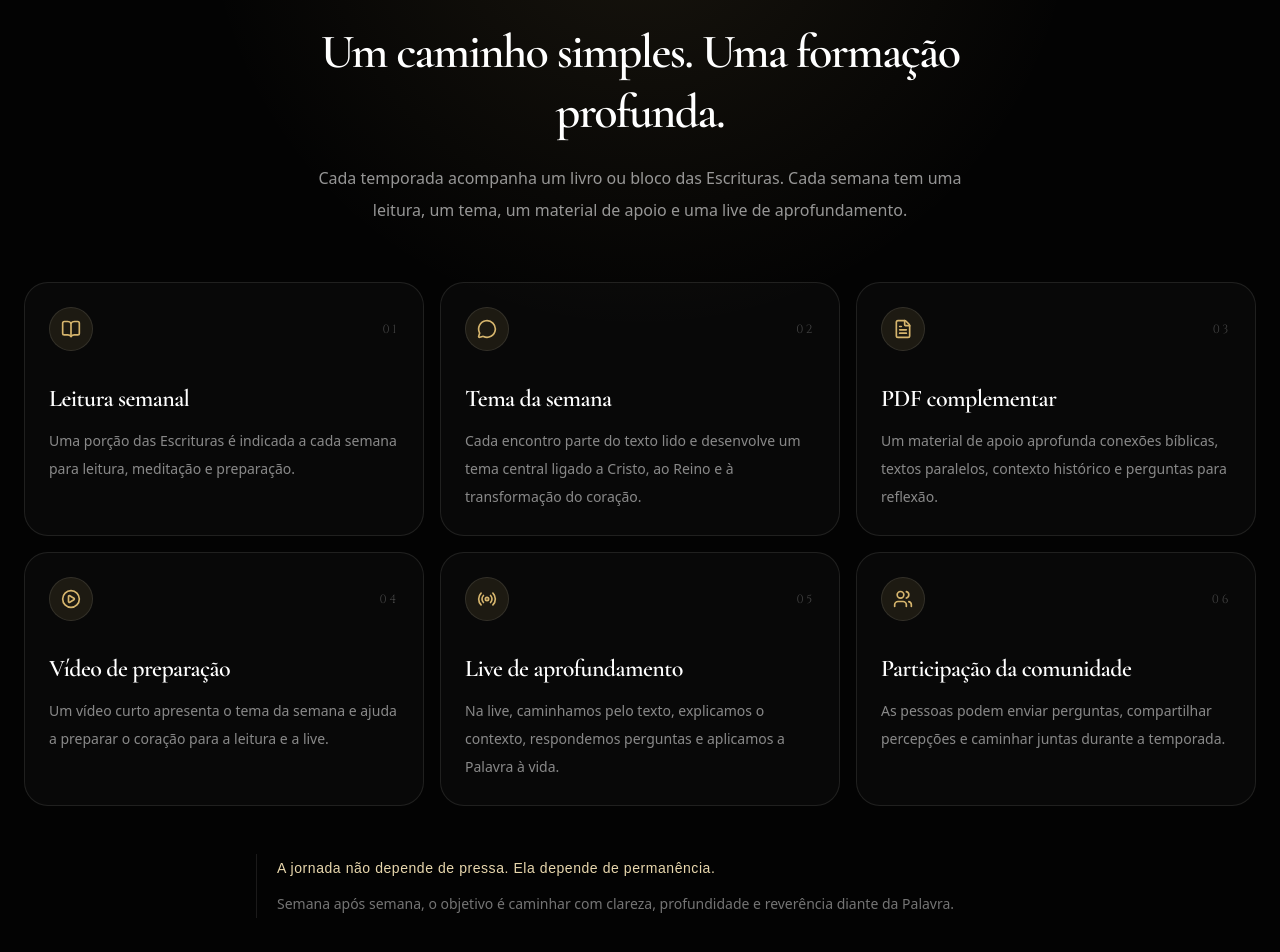
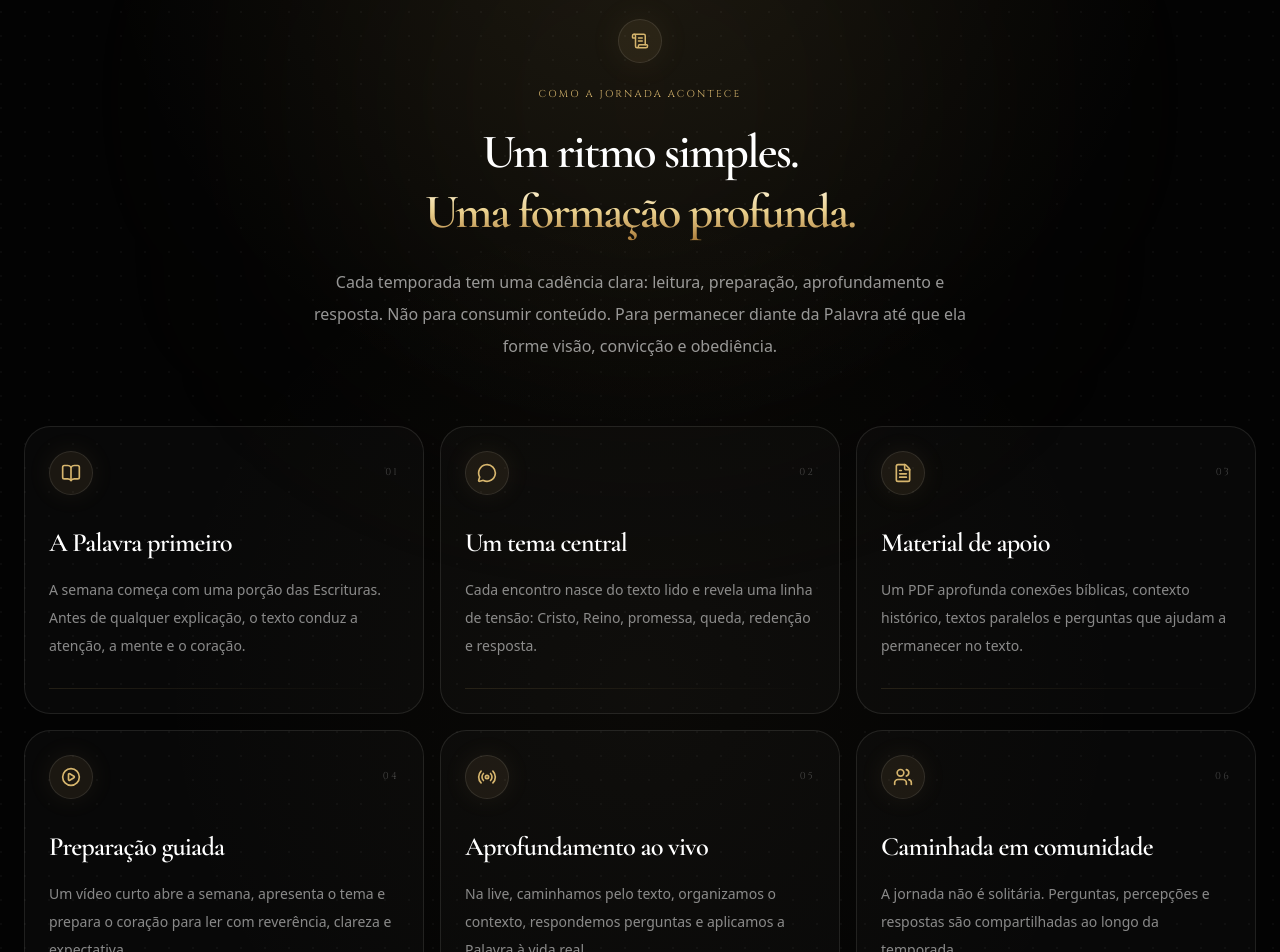
Before and after one commit to MarcoFranca/trazendooreino, a Next.js app: page / in a window 1280 px wide. Shown: the part 3560-4512 px from the top of the page. Built offline with nearby package versions, Linux system fonts and the light colour scheme; a web font is replaced by a local one.

Commit message:
melhoria da sessão como funciona

```diff
--- a/src/components/how-it-works-section.tsx
+++ b/src/components/how-it-works-section.tsx
@@ -4,48 +4,57 @@ import {
   MessageCircle,
   PlayCircle,
   Radio,
+  ScrollText,
   Users,
 } from "lucide-react";
 
 const steps = [
   {
-    title: "Leitura semanal",
-    text: "Uma porção das Escrituras é indicada a cada semana para leitura, meditação e preparação.",
+    title: "A Palavra primeiro",
+    text: "A semana começa com uma porção das Escrituras. Antes de qualquer explicação, o texto conduz a atenção, a mente e o coração.",
     icon: BookOpen,
   },
   {
-    title: "Tema da semana",
-    text: "Cada encontro parte do texto lido e desenvolve um tema central ligado a Cristo, ao Reino e à transformação do coração.",
+    title: "Um tema central",
+    text: "Cada encontro nasce do texto lido e revela uma linha de tensão: Cristo, Reino, promessa, queda, redenção e resposta.",
     icon: MessageCircle,
   },
   {
-    title: "PDF complementar",
-    text: "Um material de apoio aprofunda conexões bíblicas, textos paralelos, contexto histórico e perguntas para reflexão.",
+    title: "Material de apoio",
+    text: "Um PDF aprofunda conexões bíblicas, contexto histórico, textos paralelos e perguntas que ajudam a permanecer no texto.",
     icon: FileText,
   },
   {
-    title: "Vídeo de preparação",
-    text: "Um vídeo curto apresenta o tema da semana e ajuda a preparar o coração para a leitura e a live.",
+    title: "Preparação guiada",
+    text: "Um vídeo curto abre a semana, apresenta o tema e prepara o coração para ler com reverência, clareza e expectativa.",
     icon: PlayCircle,
   },
   {
-    title: "Live de aprofundamento",
-    text: "Na live, caminhamos pelo texto, explicamos o contexto, respondemos perguntas e aplicamos a Palavra à vida.",
+    title: "Aprofundamento ao vivo",
+    text: "Na live, caminhamos pelo texto, organizamos o contexto, respondemos perguntas e aplicamos a Palavra à vida real.",
     icon: Radio,
   },
   {
-    title: "Participação da comunidade",
-    text: "As pessoas podem enviar perguntas, compartilhar percepções e caminhar juntas durante a temporada.",
+    title: "Caminhada em comunidade",
+    text: "A jornada não é solitária. Perguntas, percepções e respostas são compartilhadas ao longo da temporada.",
     icon: Users,
   },
 ];
 
 export function HowItWorksSection() {
   return (
-    <section id="como-funciona" className="relative overflow-hidden bg-[#030303] px-6 py-24 text-white">
+      <section
+          id="como-funciona"
+          className="relative overflow-hidden bg-[#030303] px-6 py-24 text-white md:py-32"
+      >
         <div
             aria-hidden
-        className="absolute inset-0 bg-[radial-gradient(circle_at_50%_0%,rgba(214,181,109,0.1),transparent_34%)]"
+            className="absolute inset-0 bg-[radial-gradient(circle_at_50%_0%,rgba(214,181,109,0.09),transparent_34%),radial-gradient(circle_at_50%_55%,rgba(214,181,109,0.035),transparent_48%)]"
+        />
+
+        <div
+            aria-hidden
+            className="absolute inset-0 opacity-[0.032] [background-image:radial-gradient(circle_at_1px_1px,white_1px,transparent_0)] [background-size:24px_24px]"
         />
 
         <div
@@ -53,66 +62,102 @@ export function HowItWorksSection() {
             className="absolute inset-x-0 top-0 h-px bg-gradient-to-r from-transparent via-[#d6b56d]/24 to-transparent"
         />
 
+        <div
+            aria-hidden
+            className="absolute left-1/2 top-0 h-[26rem] w-[34rem] -translate-x-1/2 rounded-full bg-[#d6b56d]/7 blur-[140px]"
+        />
+
         <div className="relative mx-auto max-w-7xl">
           <div className="mx-auto max-w-3xl text-center">
+            <div className="mx-auto mb-6 flex size-11 items-center justify-center rounded-full border border-[#d6b56d]/18 bg-[#d6b56d]/9 shadow-[0_0_34px_rgba(214,181,109,0.08)]">
+              <ScrollText className="size-4.5 text-[#d6b56d]" />
+            </div>
+
             <p className="sacred-inscription text-[10px] text-[#d6b56d]">
-            Como funciona
+              Como a jornada acontece
             </p>
 
-          <h2 className="font-display mt-5 text-4xl font-semibold leading-tight tracking-[-0.035em] md:text-5xl">
-            Um caminho simples. Uma formação profunda.
+            <h2 className="font-display mx-auto mt-5 max-w-3xl text-4xl font-semibold leading-tight tracking-[-0.04em] text-white md:text-5xl">
+              Um ritmo simples.
+              <span className="block bg-gradient-to-b from-[#fff7df] via-[#e9cf8c] to-[#a97935] bg-clip-text text-transparent">
+                            Uma formação profunda.
+                        </span>
             </h2>
 
-          <p className="mx-auto mt-5 max-w-2xl text-base leading-8 text-white/58">
-            Cada temporada acompanha um livro ou bloco das Escrituras. Cada
-            semana tem uma leitura, um tema, um material de apoio e uma live de
-            aprofundamento.
+            <p className="mx-auto mt-6 max-w-2xl text-base leading-8 text-white/58">
+              Cada temporada tem uma cadência clara: leitura, preparação,
+              aprofundamento e resposta. Não para consumir conteúdo. Para
+              permanecer diante da Palavra até que ela forme visão, convicção e
+              obediência.
             </p>
           </div>
 
-        <div className="mt-14 grid gap-4 md:grid-cols-2 lg:grid-cols-3">
+          <div className="mt-16 grid gap-4 md:grid-cols-2 lg:grid-cols-3">
             {steps.map(({ title, text, icon: Icon }, index) => (
                 <div
                     key={title}
-              className="group relative overflow-hidden rounded-3xl border border-white/10 bg-white/[0.025] p-6 transition duration-500 hover:border-[#d6b56d]/25 hover:bg-[#d6b56d]/[0.04]"
+                    className="group relative min-h-[16rem] overflow-hidden rounded-[1.65rem] border border-[#d6b56d]/10 bg-white/[0.022] p-6 transition duration-500 hover:border-[#d6b56d]/24 hover:bg-[#d6b56d]/[0.04]"
                 >
                   <div
                       aria-hidden
-                className="absolute inset-0 bg-[radial-gradient(circle_at_50%_0%,rgba(214,181,109,0.08),transparent_44%)] opacity-0 transition duration-500 group-hover:opacity-100"
+                      className="absolute inset-0 bg-[radial-gradient(circle_at_50%_0%,rgba(214,181,109,0.1),transparent_46%)] opacity-0 transition duration-500 group-hover:opacity-100"
+                  />
+
+                  <div
+                      aria-hidden
+                      className="absolute inset-x-7 top-0 h-px bg-gradient-to-r from-transparent via-[#d6b56d]/28 to-transparent opacity-0 transition duration-500 group-hover:opacity-100"
                   />
 
                   <div className="relative">
                     <div className="mb-8 flex items-center justify-between">
-                  <div className="flex size-11 items-center justify-center rounded-full border border-[#d6b56d]/20 bg-[#d6b56d]/10 transition group-hover:shadow-[0_0_36px_rgba(214,181,109,0.15)]">
+                      <div className="flex size-11 items-center justify-center rounded-full border border-[#d6b56d]/18 bg-[#d6b56d]/9 shadow-[0_0_26px_rgba(214,181,109,0.08)] transition group-hover:shadow-[0_0_38px_rgba(214,181,109,0.14)]">
                         <Icon className="size-5 text-[#d6b56d]" />
                       </div>
 
-                  <span className="font-sacred text-xs tracking-[0.22em] text-white/24">
+                      <span className="sacred-inscription text-[10px] text-white/24">
                                         {String(index + 1).padStart(2, "0")}
                                     </span>
                     </div>
 
-                <h3 className="font-display text-2xl font-semibold tracking-[-0.025em]">
+                    <h3 className="font-display text-[1.65rem] font-semibold leading-tight tracking-[-0.03em] text-white">
                       {title}
                     </h3>
 
-                <p className="mt-3 text-sm leading-7 text-white/52">{text}</p>
+                    <p className="mt-4 text-sm leading-7 text-white/52">
+                      {text}
+                    </p>
+
+                    <div className="mt-7 h-px w-full bg-gradient-to-r from-[#d6b56d]/24 to-transparent opacity-55" />
                   </div>
                 </div>
             ))}
           </div>
 
-        <div className="mx-auto mt-12 max-w-3xl border-l border-[#d6b56d]/24 pl-5">
+          <div className="mx-auto mt-14 max-w-3xl">
+            <div className="relative overflow-hidden rounded-[1.55rem] border border-[#d6b56d]/14 bg-[#d6b56d]/[0.045] p-6 shadow-[inset_0_1px_0_rgba(255,255,255,0.05)]">
+              <div
+                  aria-hidden
+                  className="absolute inset-0 bg-[radial-gradient(circle_at_50%_0%,rgba(214,181,109,0.08),transparent_48%)]"
+              />
+
+              <div className="relative border-l border-[#d6b56d]/28 pl-5">
                 <p className="font-scroll text-sm leading-7 tracking-[0.04em] text-[#e8d7ad]">
                   A jornada não depende de pressa. Ela depende de permanência.
                 </p>
 
-          <p className="mt-2 text-sm leading-7 text-white/45">
-            Semana após semana, o objetivo é caminhar com clareza, profundidade
-            e reverência diante da Palavra.
+                <p className="mt-2 text-sm leading-7 text-white/48">
+                  Semana após semana, o caminho é o mesmo: abrir as Escrituras,
+                  enxergar Cristo, discernir o Reino e responder com fé.
                 </p>
               </div>
             </div>
+          </div>
+        </div>
+
+        <div
+            aria-hidden
+            className="absolute inset-x-0 bottom-0 h-24 bg-gradient-to-t from-[#030303] to-transparent"
+        />
       </section>
   );
 }
```
Lines whose indentation alone changed are shown as unchanged.
